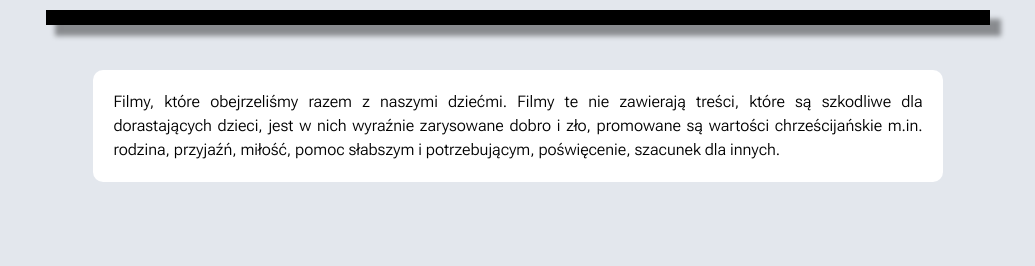
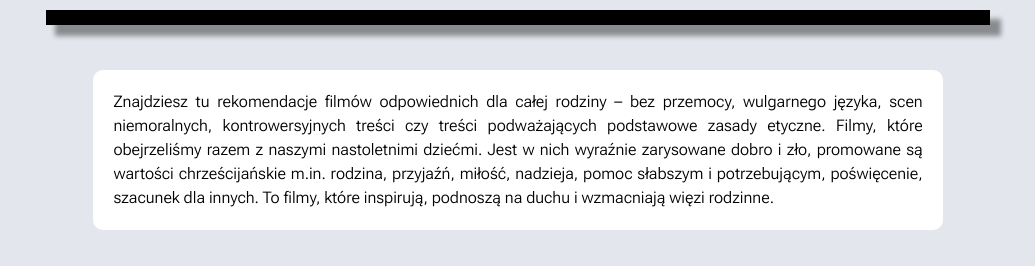
Before and after one commit to artur-IT/Our-Family-Films, a Next.js app: page / in a window 1280 px wide. Shown: the part 495-761 px from the top of the page, without its empty margins (122-1157 px from the left). Built offline with nearby package versions, Linux system fonts and the light colour scheme; no server answers; the database is empty.

Commit message:
update info description

```diff
--- a/src/components/Shelf/Shelf.module.css
+++ b/src/components/Shelf/Shelf.module.css
@@ -115,6 +115,7 @@
     width: 97%;
     top: 30px;
     padding: 12px;
+    font-size: 0.7rem;
     line-height: 1rem;
   }
 }
--- a/src/components/Shelf/Shelf.tsx
+++ b/src/components/Shelf/Shelf.tsx
@@ -42,9 +42,11 @@ export const Shelf = () => {
       </div>
       <div className={style.shelf_bottom}>
         <div className={style.description}>
-          Filmy, które obejrzeliśmy razem z naszymi dziećmi. Filmy te nie zawierają treści, które są szkodliwe dla dorastających dzieci,
-          jest w nich wyraźnie zarysowane dobro i zło, promowane są wartości chrześcijańskie m.in. rodzina, przyjaźń, miłość, pomoc słabszym
-          i potrzebującym, poświęcenie, szacunek dla innych.
+          Znajdziesz tu rekomendacje filmów odpowiednich dla całej rodziny – bez przemocy, wulgarnego języka, scen niemoralnych,
+          kontrowersyjnych treści czy treści podważających podstawowe zasady etyczne. Filmy, które obejrzeliśmy razem z naszymi nastoletnimi
+          dziećmi. Jest w nich wyraźnie zarysowane dobro i zło, promowane są wartości chrześcijańskie m.in. rodzina, przyjaźń, miłość,
+          nadzieja, pomoc słabszym i potrzebującym, poświęcenie, szacunek dla innych. To filmy, które inspirują, podnoszą na duchu i
+          wzmacniają więzi rodzinne.
         </div>
       </div>
     </>
```
